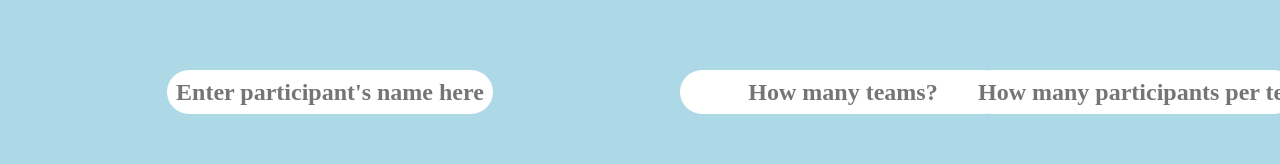
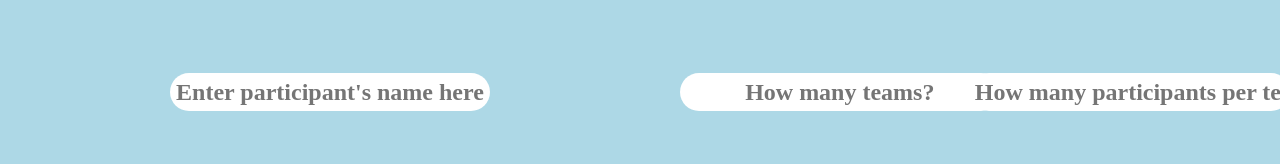
Before and after one commit to pradeepradyumna/iformteamshere, a React (Create React App) app in the folder form-teams-here/: page / in a window 1280 px wide. Shown: the part 188-352 px from the top of the page. Built offline with nearby package versions, Linux system fonts and the light colour scheme.

Commit message:
Reduced the font size

```diff
--- a/form-teams-here/src/App.css
+++ b/form-teams-here/src/App.css
@@ -28,7 +28,7 @@ form {
   align-items: center;
 }
 form input {
-  padding: 0.5rem;
+  padding: 0.3rem;
   font-size: 1.5rem;
   border: none;
   background: white;
@@ -71,7 +71,7 @@ form button:hover {
 }
 
 .todo {
-  margin: 0.5rem;
+  /* margin: 0.5rem; */
   background: white;
   font-size: 1.5rem;
   color: black;
```
